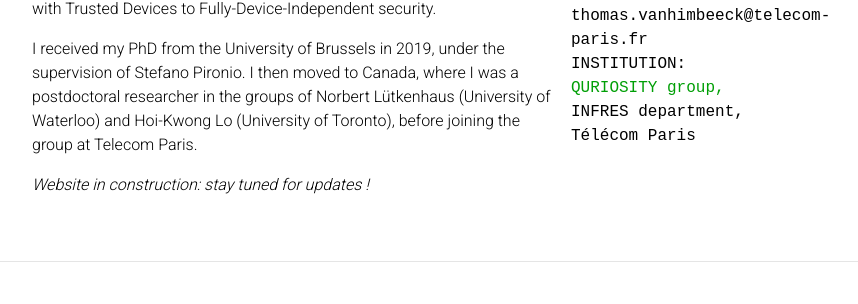
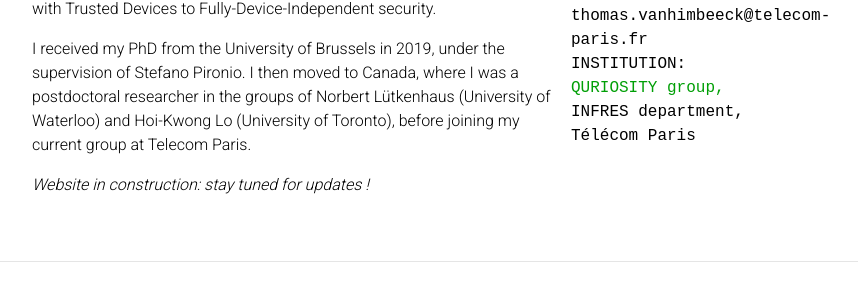
Before and after one commit to tvanhimbeeck/website-old, a Jekyll site: the page built from _pages/about.md, in a window 1280 px wide. Shown: the part 436-740 px from the top of the page, without its empty margins (223-1081 px from the left). Built offline with Jekyll 4.4.1, drawn with Linux system fonts in a browser that asks for light colours; full-size pictures stand in for the smaller copies a plugin makes; a style sheet for code colours, icons or effects is not loaded.

Commit message:
changed message

```diff
--- a/_pages/about.md
+++ b/_pages/about.md
@@ -30,7 +30,7 @@ You can find my papers on <a href='https://scholar.google.com/citations?user=R3j
 
 I have a strong expertise in many aspects of Quantum Cryptography: from the design of practical implementations using Quantum Optics, to advanced mathematical methods for proving finite-size security. I am interested in both numerical and analytical methods, and have experience with a range of different adversarial models, from traditional approaches with Trusted Devices to Fully-Device-Independent security.
 
-I  received my PhD from the University of Brussels in 2019, under the supervision of Stefano Pironio. I then moved to Canada, where I was a postdoctoral researcher in the groups of Norbert Lütkenhaus (University of Waterloo) and Hoi-Kwong Lo (University of Toronto), before joining the group at Telecom Paris.
+I  received my PhD from the University of Brussels in 2019, under the supervision of Stefano Pironio. I then moved to Canada, where I was a postdoctoral researcher in the groups of Norbert Lütkenhaus (University of Waterloo) and Hoi-Kwong Lo (University of Toronto), before joining my current group at Telecom Paris.
 
 *Website in construction: stay tuned for updates !*
 
```
